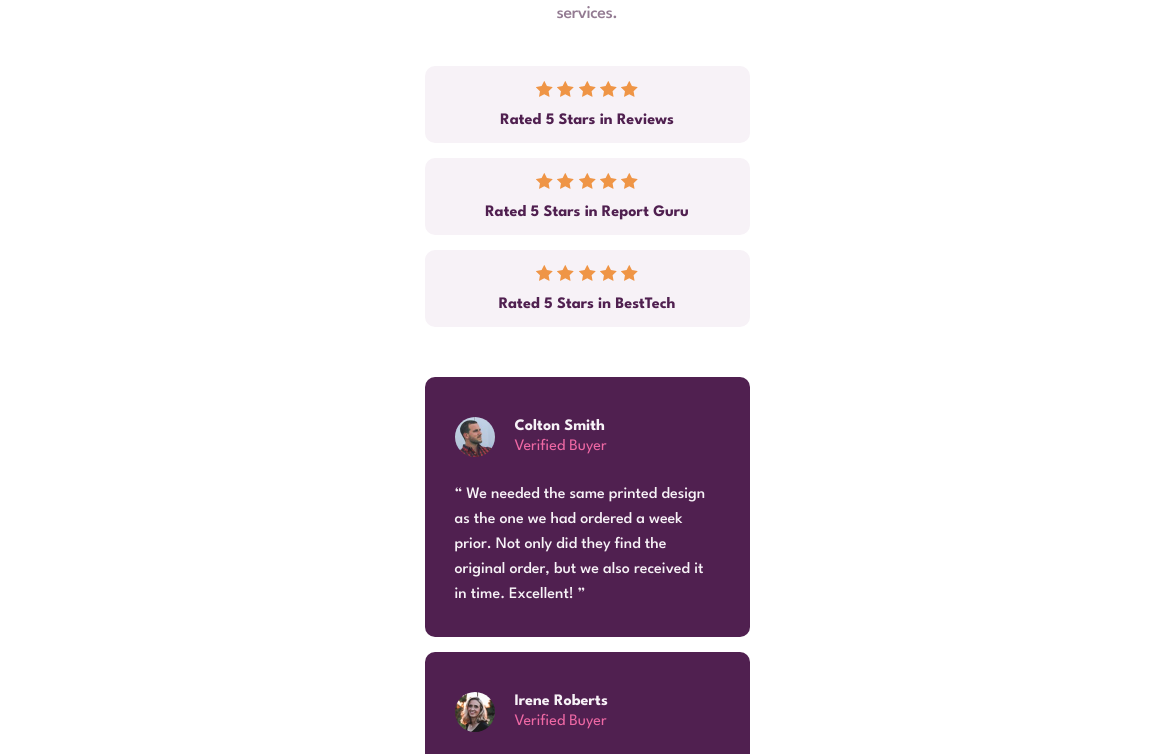
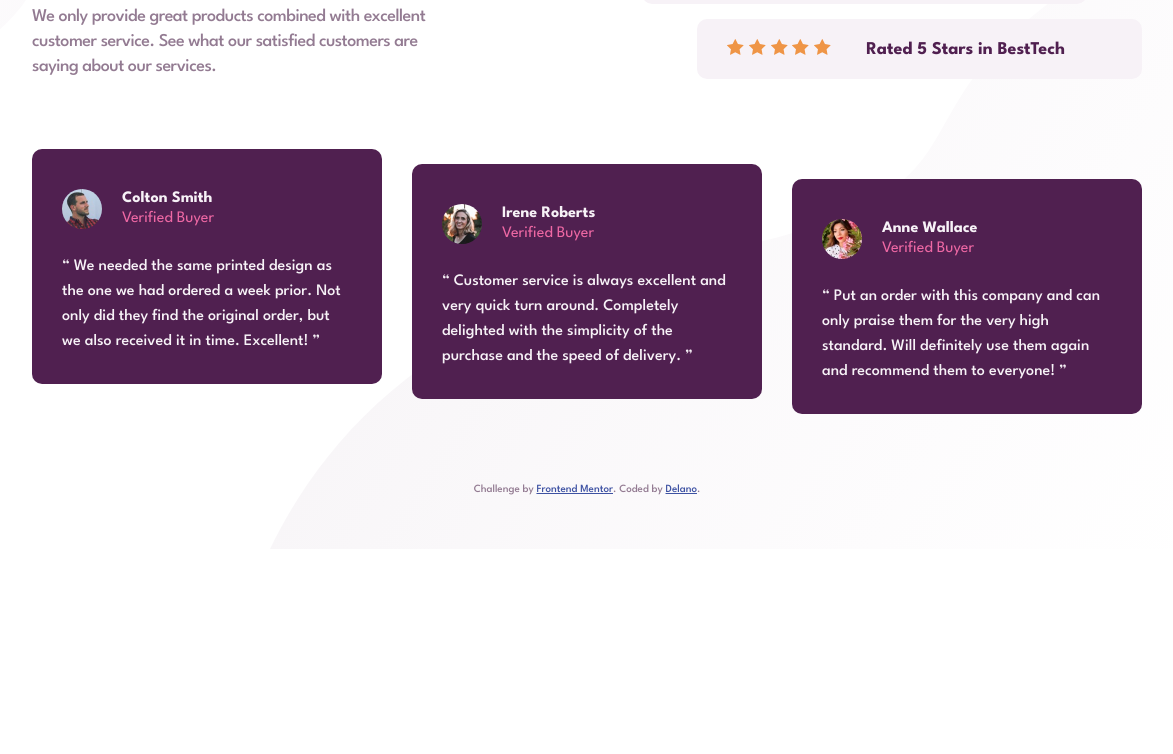
Before and after one commit to delanohendrix/Social-Proof-Section, a plain HTML site: page index.html in a window 1536 px wide. Shown: the part 251-1005 px from the top of the page, without its empty margins (181-1354 px from the left). After the commit the page ends 800 px from the top, so only its background shows below. Drawn offline with Linux system fonts and the light colour scheme.

Commit message:
Desktop design completed

```diff
--- a/css/styles.css
+++ b/css/styles.css
@@ -13,6 +13,18 @@
 * {
   margin: 0;
   box-sizing: border-box;
+}
+html,
+body {
+  min-height: 100vh;
+  overflow: auto;
+}
+body {
+  background-image: url(../images/bg-pattern-top-desktop.svg),
+    url(../images/bg-pattern-bottom-desktop.svg);
+  background-repeat: no-repeat, no-repeat;
+  background-position: left top, bottom right;
+  background-size: contain, contain;
 }
 .container {
   display: grid;
@@ -95,8 +107,82 @@
 }
 .attribution {
   font-size: 11px;
+  font-weight: 500;
   text-align: center;
+  color: var(--dark-grey-magenta);
 }
 .attribution a {
   color: hsl(228, 45%, 44%);
 }
+
+@media screen and (min-width: 1440px) {
+  body {
+    background-image: url(../images/bg-pattern-top-desktop.svg),
+      url(../images/bg-pattern-bottom-desktop.svg);
+    background-size: auto, auto;
+  }
+  .container {
+    display: grid;
+    grid-template-columns: 1fr 1fr;
+    grid-template-rows: auto auto;
+    row-gap: 70px;
+    max-width: 1110px;
+    margin: 100px auto;
+  }
+  .info h1 {
+    text-align: left;
+    padding: 0;
+    font-size: 48px;
+    padding-right: 40%;
+    letter-spacing: -2px;
+  }
+  .info p {
+    text-align: left;
+    margin: 0;
+    padding: 0 25% 0 0;
+  }
+  .accolade-container {
+    align-items: center;
+    overflow: hidden;
+    margin: 0;
+    padding-top: 20px;
+    gap: 0;
+    justify-content: space-between;
+  }
+  .accolade-container .accolade:nth-child(1) {
+    position: relative;
+    left: -55px;
+  }
+  .accolade-container .accolade:nth-child(3) {
+    position: relative;
+    left: 55px;
+  }
+  .accolade {
+    width: 445px;
+    display: inline-flex;
+    align-items: center;
+    padding: 20px 30px;
+    font-size: 18px;
+    gap: 35px;
+  }
+  .rating {
+    margin: 0;
+  }
+  .review-container {
+    grid-column: 1/3;
+    display: flex;
+    flex-direction: row;
+    gap: 30px;
+  }
+  .review-container .review:nth-child(2) {
+    position: relative;
+    top: 15px;
+  }
+  .review-container .review:nth-child(3) {
+    position: relative;
+    top: 30px;
+  }
+  .review {
+    max-width: 350px;
+  }
+}
```
